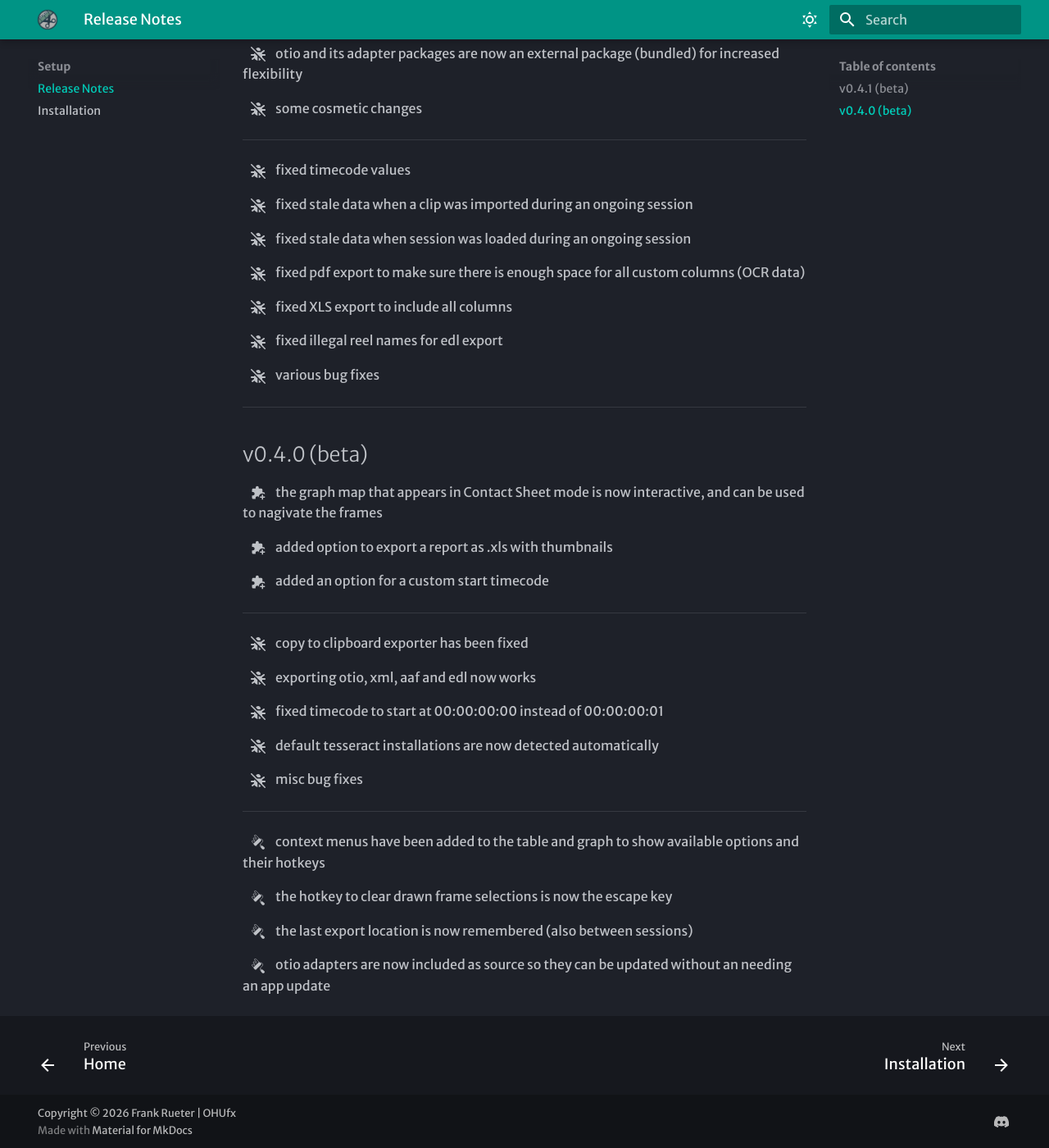
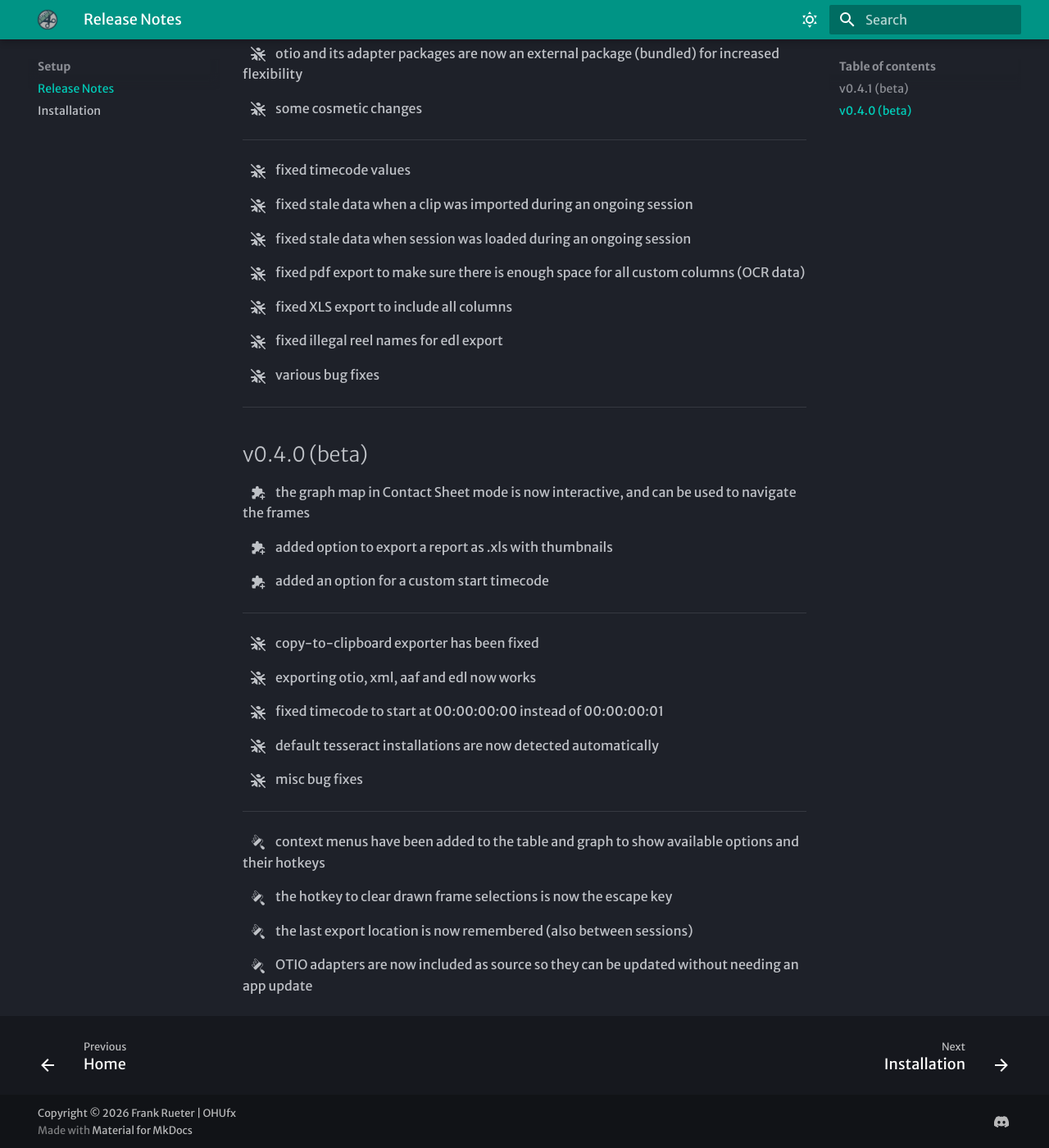
Before and after one commit to frueter/cutdetector-docs, an MkDocs documentation site: the page built from docs/release_notes.md, in a window 1280 px wide and 1400 px high, scrolled down 572 px. Shown: the whole window at 82% size. Built offline with MkDocs 1.6.1 and Material for MkDocs 9.7.7, drawn with Linux system fonts in a browser that asks for light colours; some web fonts are replaced.

Commit message:
typo fixes

```diff
--- a/docs/release_notes.md
+++ b/docs/release_notes.md
@@ -41,7 +41,7 @@
 
 ## v0.4.0 (beta)
 
-:material-puzzle-plus: the graph map that appears in Contact Sheet mode is now interactive, and can be used to nagivate the frames
+:material-puzzle-plus: the graph map in Contact Sheet mode is now interactive, and can be used to navigate the frames
 
 :material-puzzle-plus: added option to export a report as .xls with thumbnails
 
@@ -49,7 +49,7 @@
 
 ---
 
-:fontawesome-solid-bug-slash: copy to clipboard exporter has been fixed
+:fontawesome-solid-bug-slash: copy-to-clipboard exporter has been fixed
 
 :fontawesome-solid-bug-slash: exporting otio, xml, aaf and edl now works
 
@@ -67,4 +67,4 @@
 
 :simple-renovate: the last export location is now remembered (also between sessions)
 
-:simple-renovate: otio adapters are now included as source so they can be updated without an needing an app update
+:simple-renovate: OTIO adapters are now included as source so they can be updated without needing an app update
```
Also changed, not shown: docs/detecting_cuts.md (+3 -3 lines).
